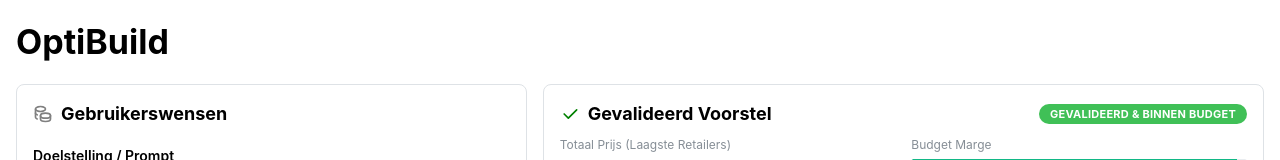
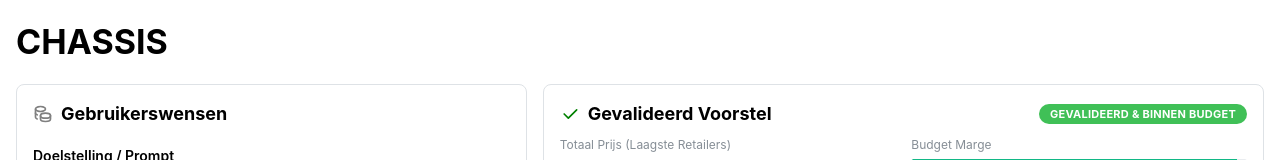
Before and after one commit to alex24106429/LLM-agent, a Next.js app: page / in a window 1280 px wide. Shown: the top 160 px of the page. Built offline with nearby package versions, Linux system fonts and the light colour scheme.

Commit message:
change name to CHASSIS

```diff
--- a/src/app/layout.tsx
+++ b/src/app/layout.tsx
@@ -1,7 +1,7 @@
 import "@mantine/core/styles.css";
 
 export const metadata = {
-	title: "OptiBuild",
+	title: "CHASSIS",
 	description: "LLM Agent building your dream PC precisely to your needs and preferences.",
 };
 
--- a/src/app/page.tsx
+++ b/src/app/page.tsx
@@ -69,7 +69,7 @@
 		<MantineProvider>
 			<Container size="xl" py="lg">
 				<Group justify="space-between" mb="lg">
-					<Title>OptiBuild</Title>
+					<Title>CHASSIS</Title>
 				</Group>
 
 				<Grid>
```
Also changed, not shown: public/favicon.svg, 1 other file (tests, documents, lock files or other folders).
